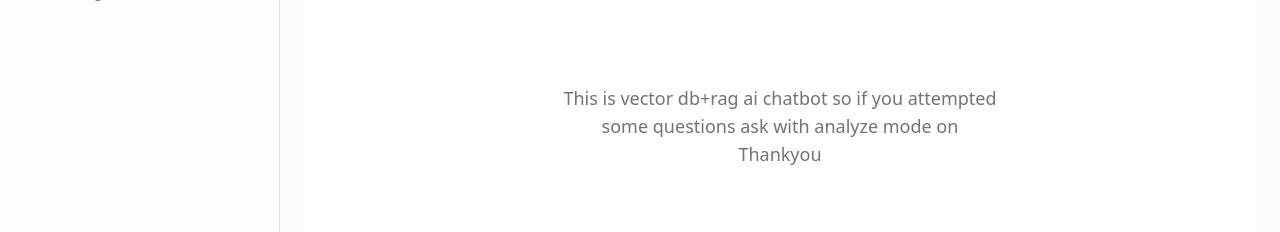
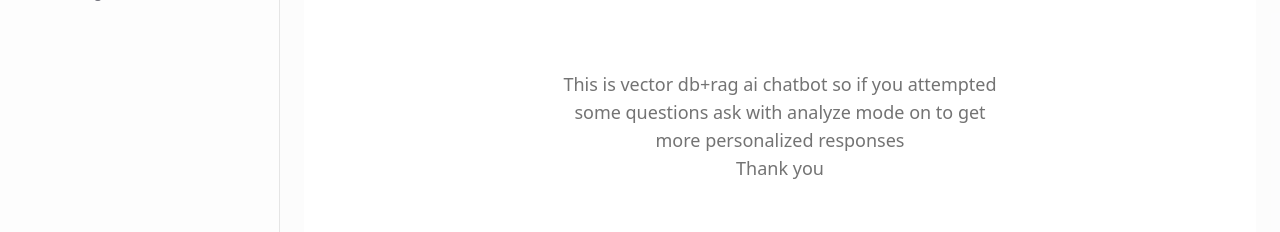
Before and after one commit to samex111/Accerra, a React (Vite) app in the folder frontend/: page /dashboard/ai in a window 1280 px wide. Shown: the part 242-474 px from the top of the page. Built offline with nearby package versions, Linux system fonts and the light colour scheme; no server answers.

Commit message:
text added in center

```diff
--- a/frontend/src/component/geminiResponse.tsx
+++ b/frontend/src/component/geminiResponse.tsx
@@ -245,7 +245,7 @@ return (
     {
       messages.length === 0 && bottom && (
         <div className="flex items-center justify-center h-full">
-          <p className="text-lg max-w-md text-center text-muted-foreground">This is vector db+rag ai chatbot so if you attempted some questions ask with analyze mode on <br />Thankyou </p>
+          <p className="text-lg max-w-md text-center text-muted-foreground">This is vector db+rag ai chatbot so if you attempted some questions ask with analyze mode on to get more personalized responses <br />Thank you</p>
         </div>
       )
     }
```
